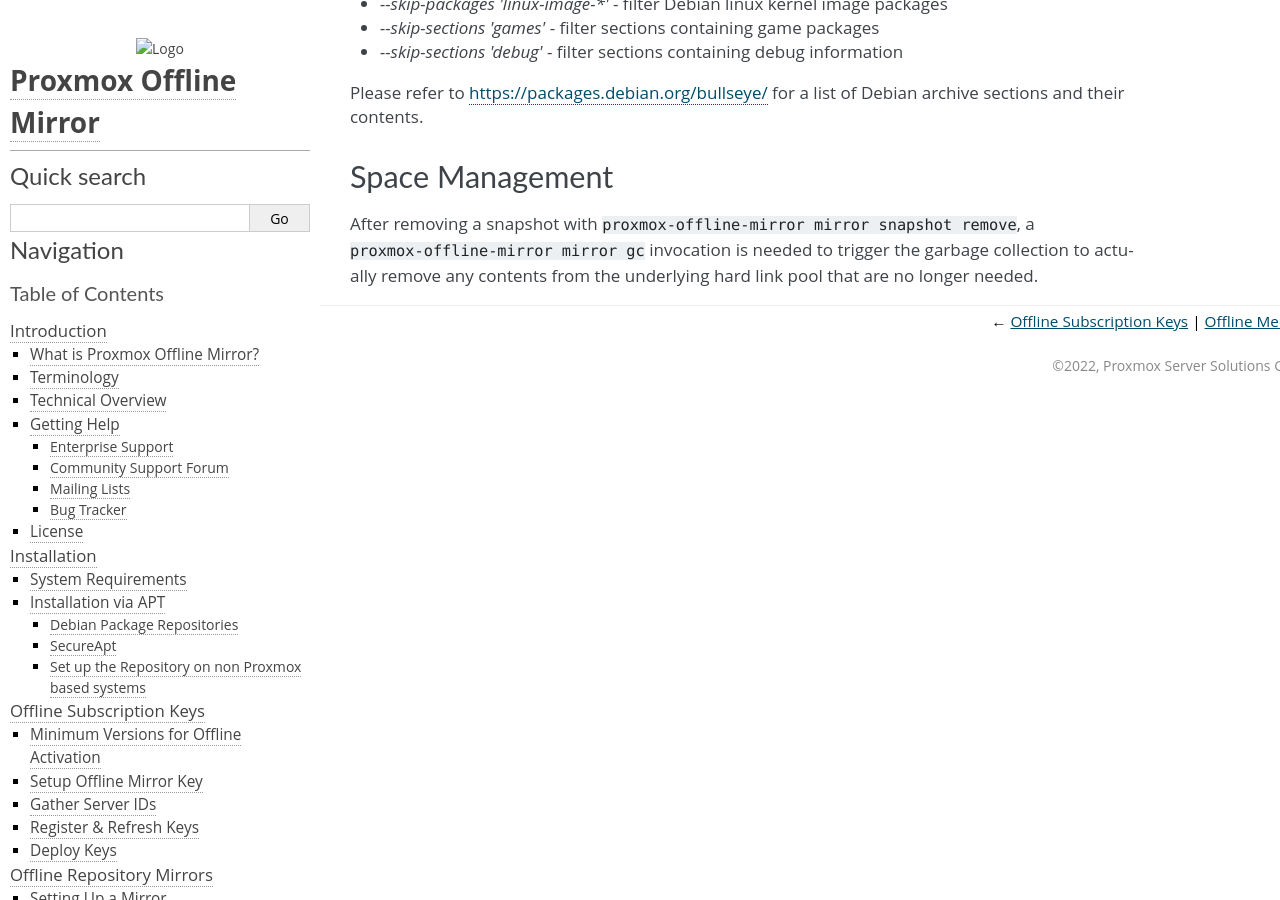
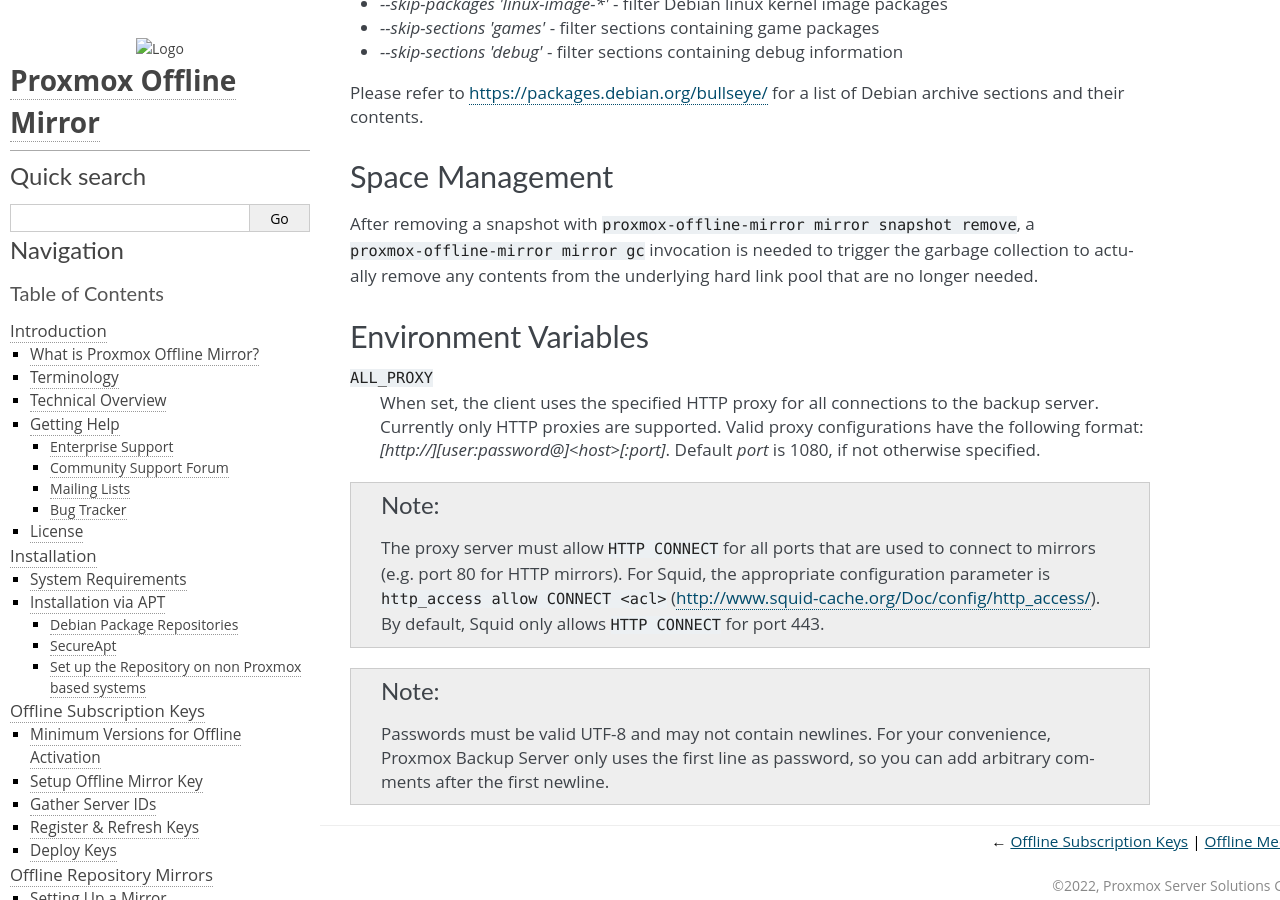
Before and after one commit to proxmox/proxmox-offline-mirror, a Sphinx documentation site: the page built from docs/offline-mirror.rst, in a window 1280 px wide and 900 px high, scrolled down 1827 px. Built offline with Sphinx 7.4.7, drawn with Linux system fonts in a browser that asks for light colours; some of the changed text lies outside the part shown.

Commit message:
docs: document `ALL_PROXY` environment variable
Signed-off-by: Lukas Wagner <l.wagner@proxmox.com>

```diff
--- a/docs/command-syntax.rst
+++ b/docs/command-syntax.rst
@@ -3,6 +3,9 @@
 
 ``proxmox-offline-mirror``
 --------------------------
+
+For supported environment variables please refer to
+:ref:`env_vars` .
 
 .. include:: proxmox-offline-mirror/synopsis.rst
 
--- a/docs/offline-mirror.rst
+++ b/docs/offline-mirror.rst
@@ -86,3 +86,27 @@
 After removing a snapshot with ``proxmox-offline-mirror mirror snapshot remove``, a
 ``proxmox-offline-mirror mirror gc`` invocation is needed to trigger the garbage collection to
 actually remove any contents from the underlying hard link pool that are no longer needed.
+
+.. _env_vars :
+
+Environment Variables
+---------------------
+
+
+``ALL_PROXY``
+  When set, the client uses the specified HTTP proxy for all connections to the
+  backup server. Currently only HTTP proxies are supported. Valid proxy
+  configurations have the following format:
+  `[http://][user:password@]<host>[:port]`. Default `port` is 1080, if not
+  otherwise specified.
+
+.. Note:: The proxy server must allow ``HTTP CONNECT`` for all ports that are used
+   to connect to mirrors (e.g. port 80 for HTTP mirrors). For Squid,
+   the appropriate configuration parameter is ``http_access allow CONNECT <acl>``
+   (http://www.squid-cache.org/Doc/config/http_access/). By default, Squid only
+   allows ``HTTP CONNECT`` for port 443.
+
+
+.. Note:: Passwords must be valid UTF-8 and may not contain newlines. For your
+   convenience, Proxmox Backup Server only uses the first line as password, so
+   you can add arbitrary comments after the first newline.
```
